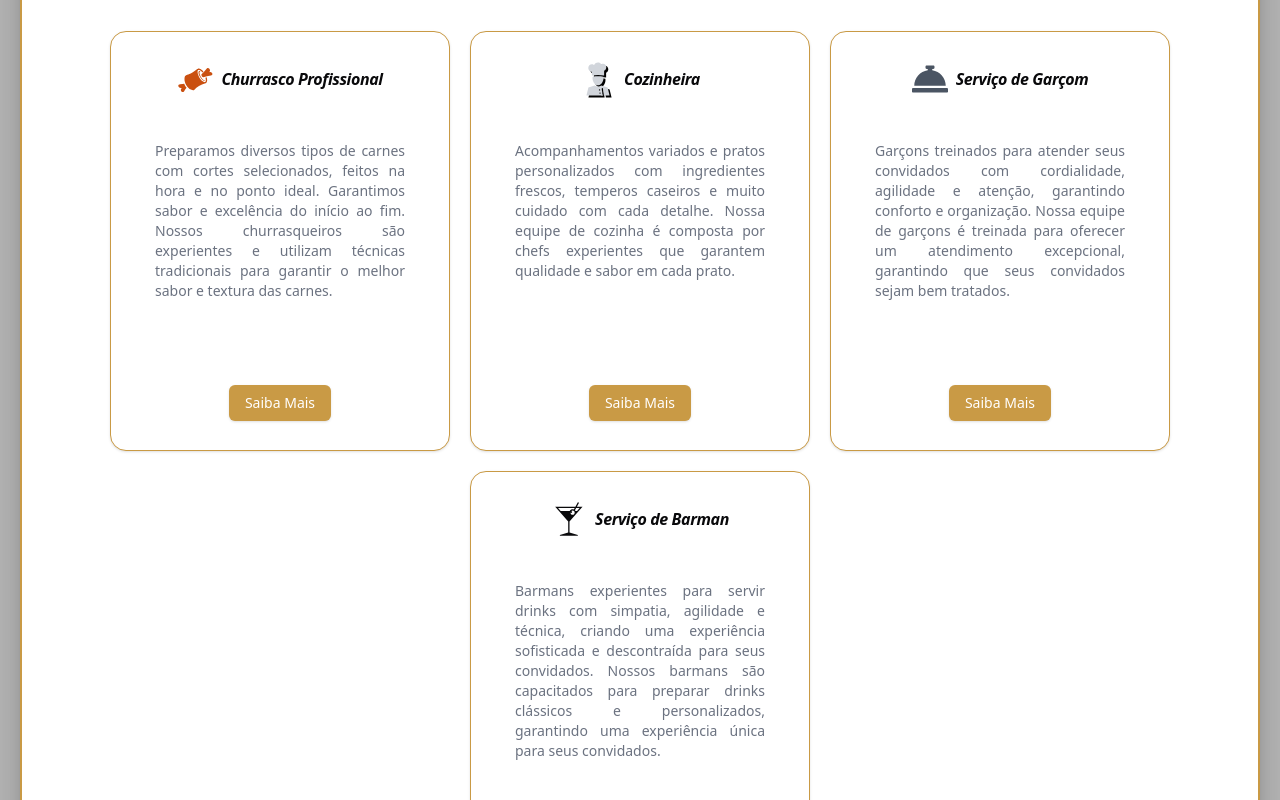
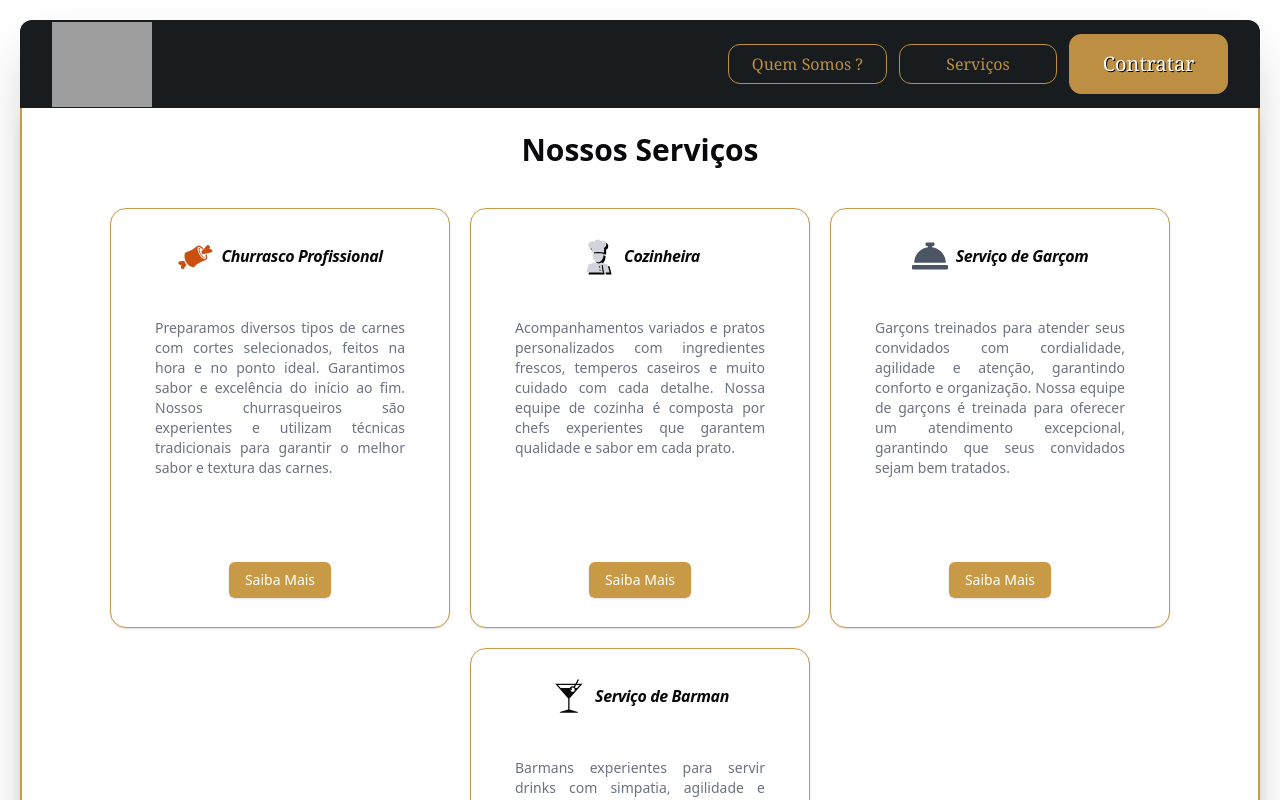
Before and after one commit to Alvaro-Resende/Projeto_Integrador_Testes, a Next.js app: page / in a window 1280 px wide. Shown: the top 800 px of the page. Built offline with nearby package versions, Linux system fonts and the light colour scheme; grey boxes are pictures that could not be loaded.

Commit message:
Update page.js

```diff
--- a/app/page.js
+++ b/app/page.js
@@ -4,7 +4,7 @@
 
 export default function Home() {
   return (
-    <div className="bg-[#B5B5B5] w-screen h-screen flex flex-col items-center justify-center p-5">
+    <div className="flex flex-col items-center justify-center p-5">
       <div className="w-full shadow-2xl rounded-xl flex flex-col mb-10">
           <Cabecalho />
           <Servicos />
```
